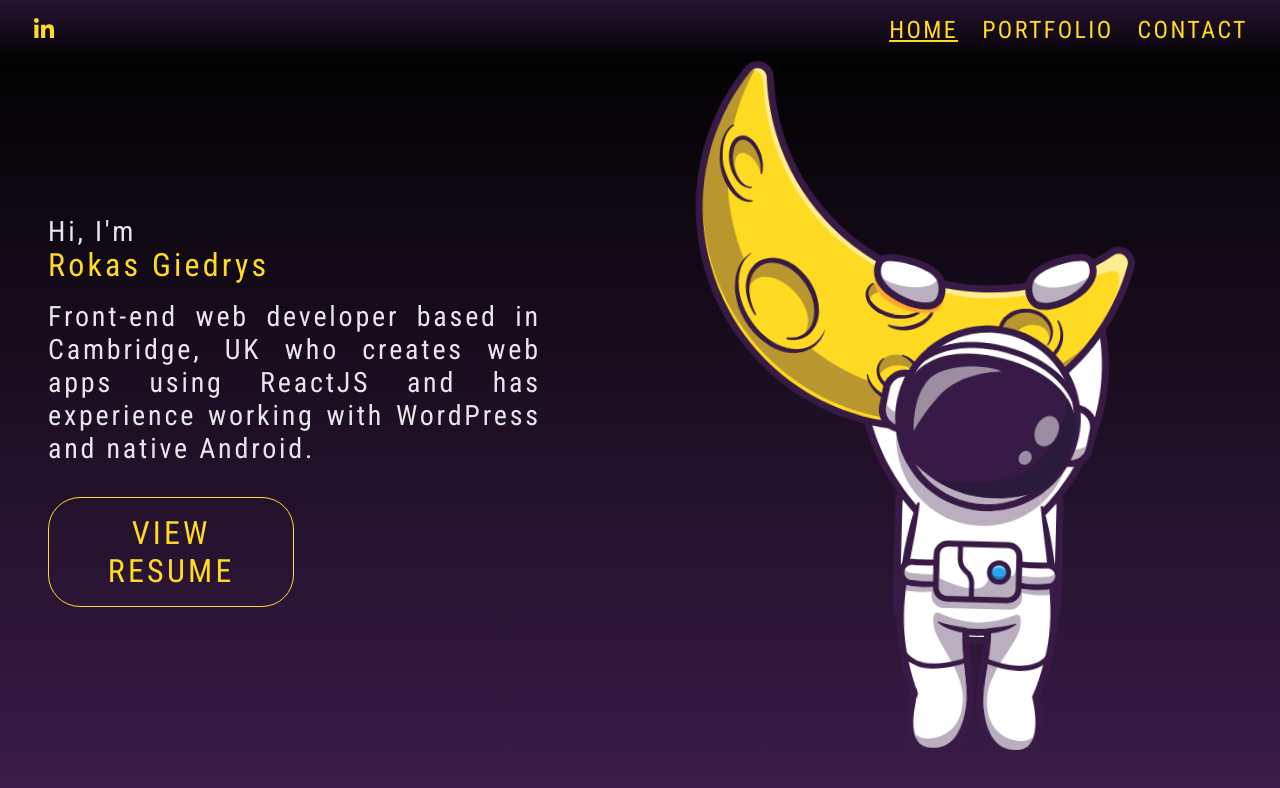
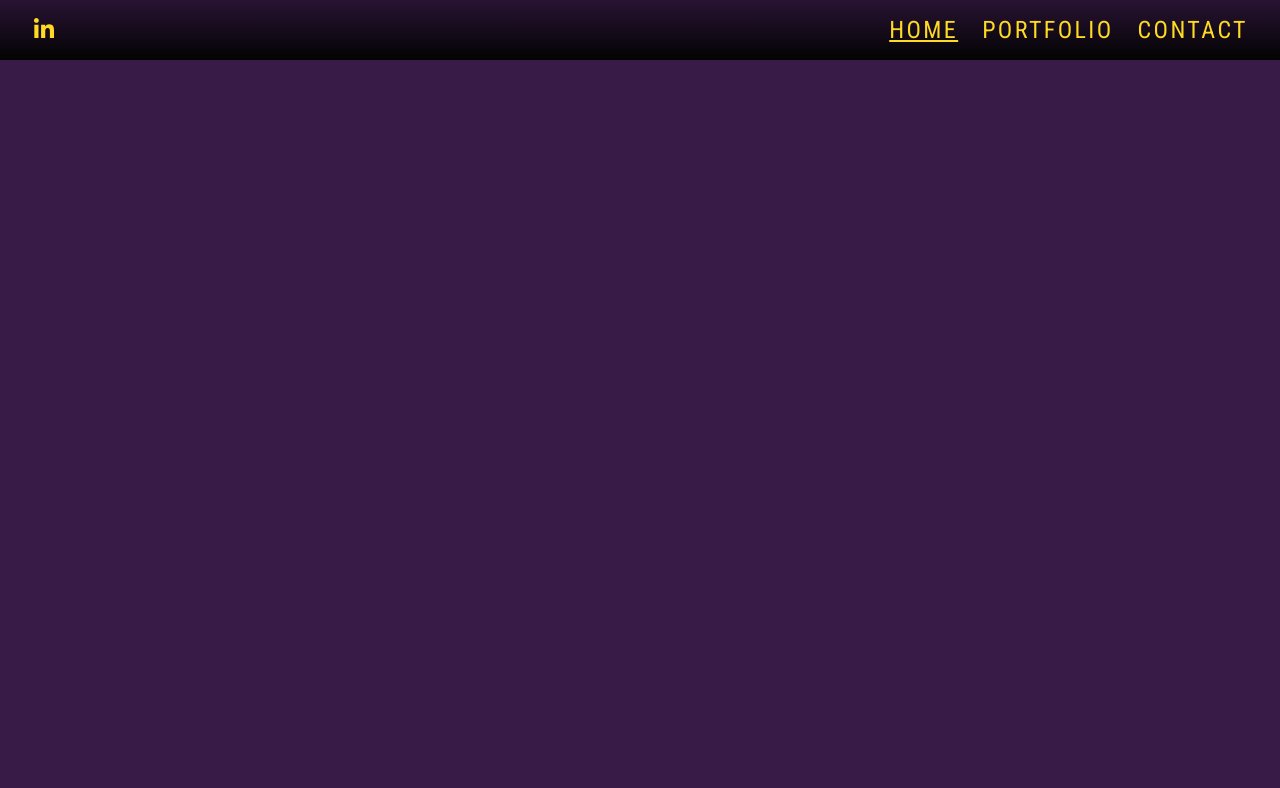
Before and after one commit to RokasGiedrys/astronaut-portfolio, a React (Create React App) app: page / in a window 1280 px wide. Shown: the top 788 px of the page. Built offline with nearby package versions, Linux system fonts and the light colour scheme; the HTML template or start-up script is replaced by a standard one.

Commit message:
HomePage router path updated

```diff
--- a/src/App.js
+++ b/src/App.js
@@ -10,7 +10,7 @@
     <div>
       <Header />
       <Switch>
-        <Route exact path='/' component={HomePage} />
+        <Route exact path='/astronaut-portfolio' component={HomePage} />
         <Route exact path='/portfolio' component={PortfolioPage} />
         <Route exact path='/contact' component={ContactPage} />
       </Switch>
```
